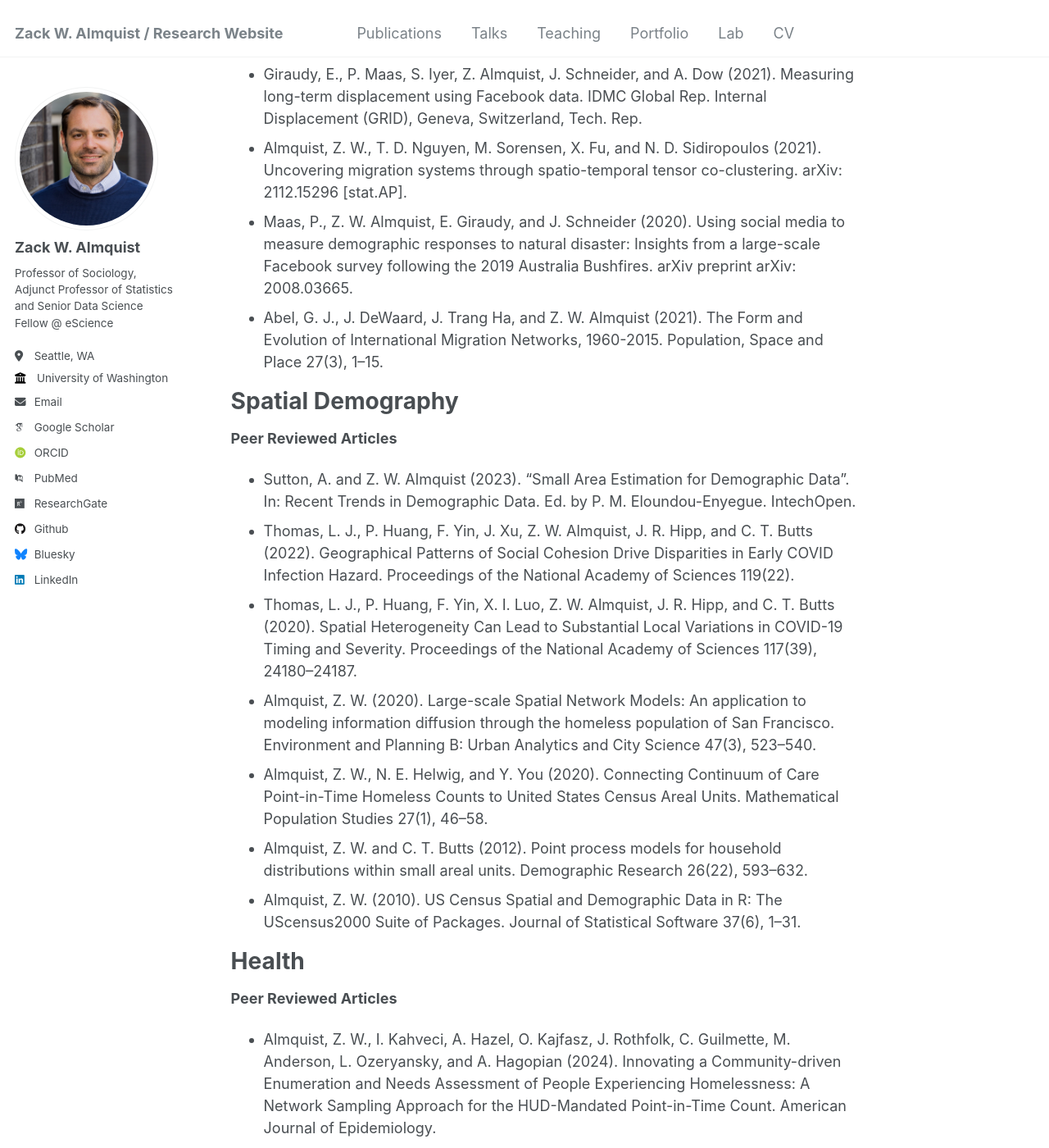
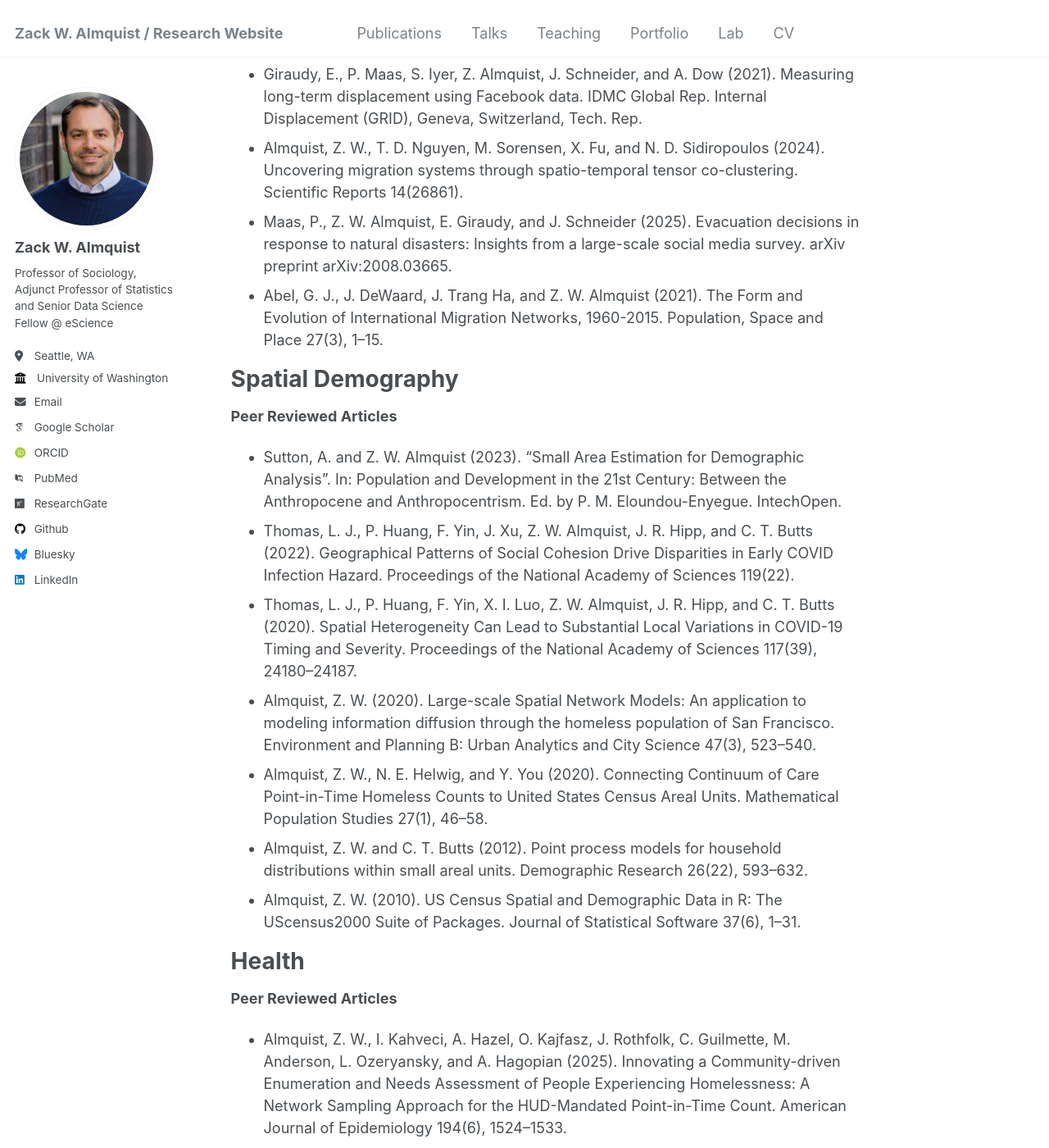
Before and after one commit to zalmquist/zalmquist.github.io, a Jekyll site: the page built from _portfolio/portfolio-6.md, in a window 1280 px wide and 1400 px high, scrolled down 224 px. Shown: the whole window at 82% size. Built offline with Jekyll 4.4.1, drawn with Linux system fonts in a browser that asks for light colours; some web fonts are replaced; some of the changed text lies outside the part shown.

Commit message:
Clean up portfolio prose and update publications to published versions
- Fix typos and prose (COVID-19, longitudinally, em dashes, wrong grant PI,
  Thomas vs Loring attribution, Multiple-Network, broken italic/links)
- Update citations now published: AJE PIT-count (2025, 194(6)), ARD/Social
  Networks (86, 150-172), SSR Evangelicals (2025, 125), PNAS cohesion
  (119(22)), migration tensor (Scientific Reports 2024), small-area chapter
  retitled, Dictator Game volume
- portfolio-3: promote three 'submitted' working papers to published
  (Network Science, Environmental Sociology, Emerald book chapter)
- Retitle Maas evacuation preprint to match CV (arXiv:2008.03665, 2025)

Co-Authored-By: Claude Opus 4.8 (1M context) <noreply@anthropic.com>

```diff
--- a/_portfolio/portfolio-6.md
+++ b/_portfolio/portfolio-6.md
@@ -9,16 +9,14 @@ collection: portfolio
 **Peer Reviewed Articles, Working Papers and Policy Reports**
 * Giraudy, E., P. Maas, S. Iyer, Z. Almquist, J. Schneider, and A. Dow (2021). Measuring long-term displacement
 using Facebook data. IDMC Global Rep. Internal Displacement (GRID), Geneva, Switzerland, Tech. Rep.
-* Almquist, Z. W., T. D. Nguyen, M. Sorensen, X. Fu, and N. D. Sidiropoulos (2021). Uncovering migration systems
-through spatio-temporal tensor co-clustering. arXiv: 2112.15296 [stat.AP].
-* Maas, P., Z. W. Almquist, E. Giraudy, and J. Schneider (2020). Using social media to measure demographic responses to natural disaster: Insights from a large-scale Facebook survey following the 2019 Australia
-Bushfires. arXiv preprint arXiv: 2008.03665.
+* Almquist, Z. W., T. D. Nguyen, M. Sorensen, X. Fu, and N. D. Sidiropoulos (2024). Uncovering migration systems through spatio-temporal tensor co-clustering. Scientific Reports 14(26861).
+* Maas, P., Z. W. Almquist, E. Giraudy, and J. Schneider (2025). Evacuation decisions in response to natural disasters: Insights from a large-scale social media survey. arXiv preprint arXiv:2008.03665.
 * Abel, G. J., J. DeWaard, J. Trang Ha, and Z. W. Almquist (2021). The Form and Evolution of International Migration Networks, 1960-2015. Population, Space and Place 27(3), 1–15.
 
 # Spatial Demography
 
 **Peer Reviewed Articles**
-* Sutton, A. and Z. W. Almquist (2023). “Small Area Estimation for Demographic Data”. In: Recent Trends in Demographic Data. Ed. by P. M. Eloundou-Enyegue. IntechOpen.
+* Sutton, A. and Z. W. Almquist (2023). “Small Area Estimation for Demographic Analysis”. In: Population and Development in the 21st Century: Between the Anthropocene and Anthropocentrism. Ed. by P. M. Eloundou-Enyegue. IntechOpen.
 * Thomas, L. J., P. Huang, F. Yin, J. Xu, Z. W. Almquist, J. R. Hipp, and C. T. Butts (2022). Geographical Patterns of
 Social Cohesion Drive Disparities in Early COVID Infection Hazard. Proceedings of the National Academy of
 Sciences 119(22).
@@ -38,10 +36,9 @@ Journal of Statistical Software 37(6), 1–31.
 
 **Peer Reviewed Articles**
 * Almquist, Z. W., I. Kahveci, A. Hazel, O. Kajfasz, J. Rothfolk, C. Guilmette, M. Anderson, L. Ozeryansky, and
-A. Hagopian (2024). Innovating a Community-driven Enumeration and Needs Assessment of People Experiencing Homelessness: A Network Sampling Approach for the HUD-Mandated Point-in-Time Count.
-American Journal of Epidemiology.
-* Anderson, M., A. Hazel, J. M. Perkins, and Z. W. Almquist (2024). Identity and Generosity Norms Among People Experiencing Homelessness in Nashville, TN: A Dictator Game Experiment. International Journal on
-Homelessness.
+A. Hagopian (2025). Innovating a Community-driven Enumeration and Needs Assessment of People Experiencing Homelessness: A Network Sampling Approach for the HUD-Mandated Point-in-Time Count.
+American Journal of Epidemiology 194(6), 1524–1533.
+* Anderson, M., A. Hazel, J. M. Perkins, and Z. W. Almquist (2024). Identity and Generosity Norms Among People Experiencing Homelessness in Nashville, TN: A Dictator Game Experiment. International Journal on Homelessness 3(3), 1–13.
 * Ford, J. D., D. Marengo, M. Olff, C. Armour, J. D. Elhai, Z. W. Almquist, and E. S. Spiro (2022). Temporal Trends
 in Health Worker Social Media Communication During the COVID-19 Pandemic. Research in Nursing &
 Health 45(6).
```
Also changed, not shown: _portfolio/portfolio-1.md (+5 -5 lines), _portfolio/portfolio-2.md (+5 -5 lines), _portfolio/portfolio-3.md (+7 -9 lines), _portfolio/portfolio-4.md (+4 -3 lines), _portfolio/portfolio-5.md (+3 -3 lines).
